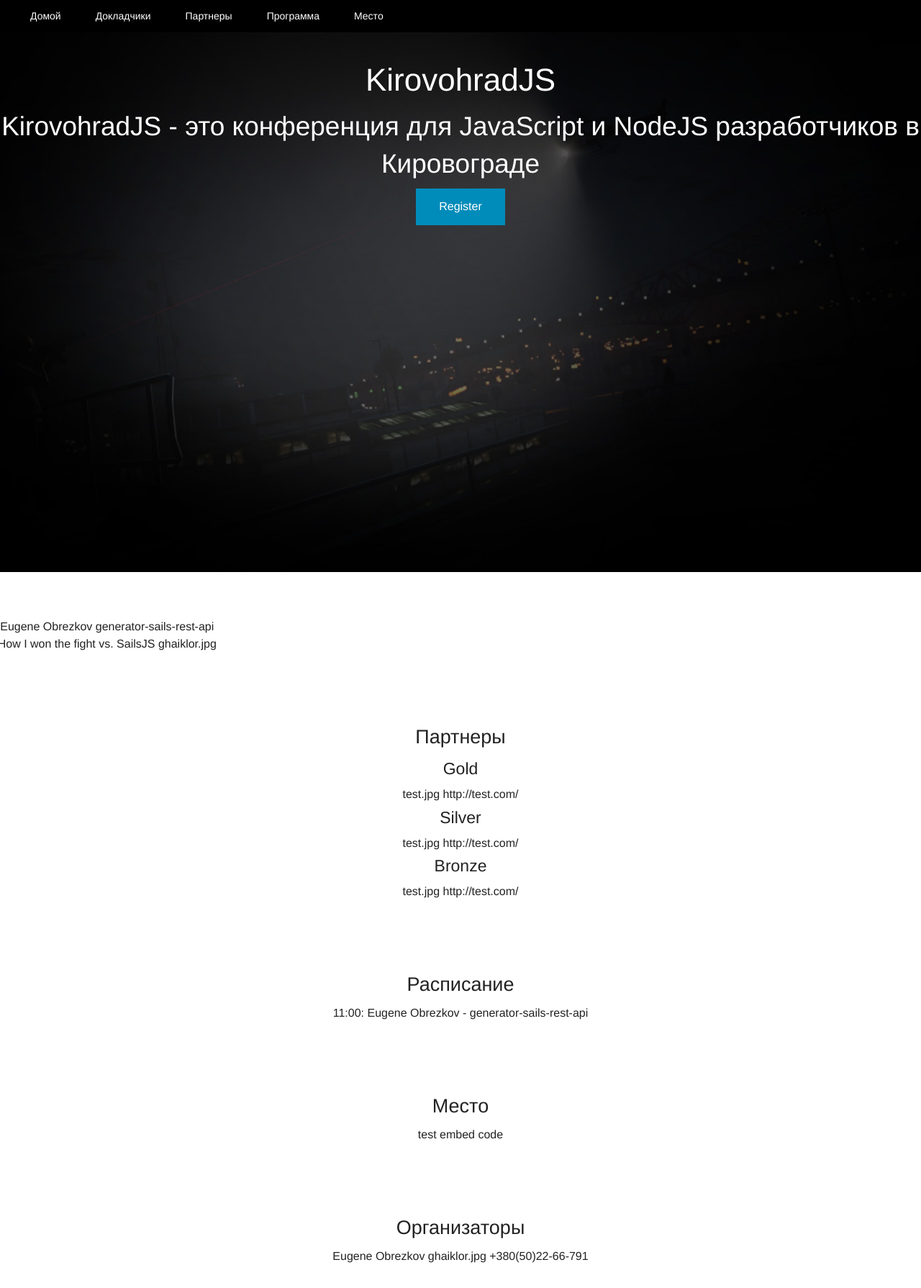
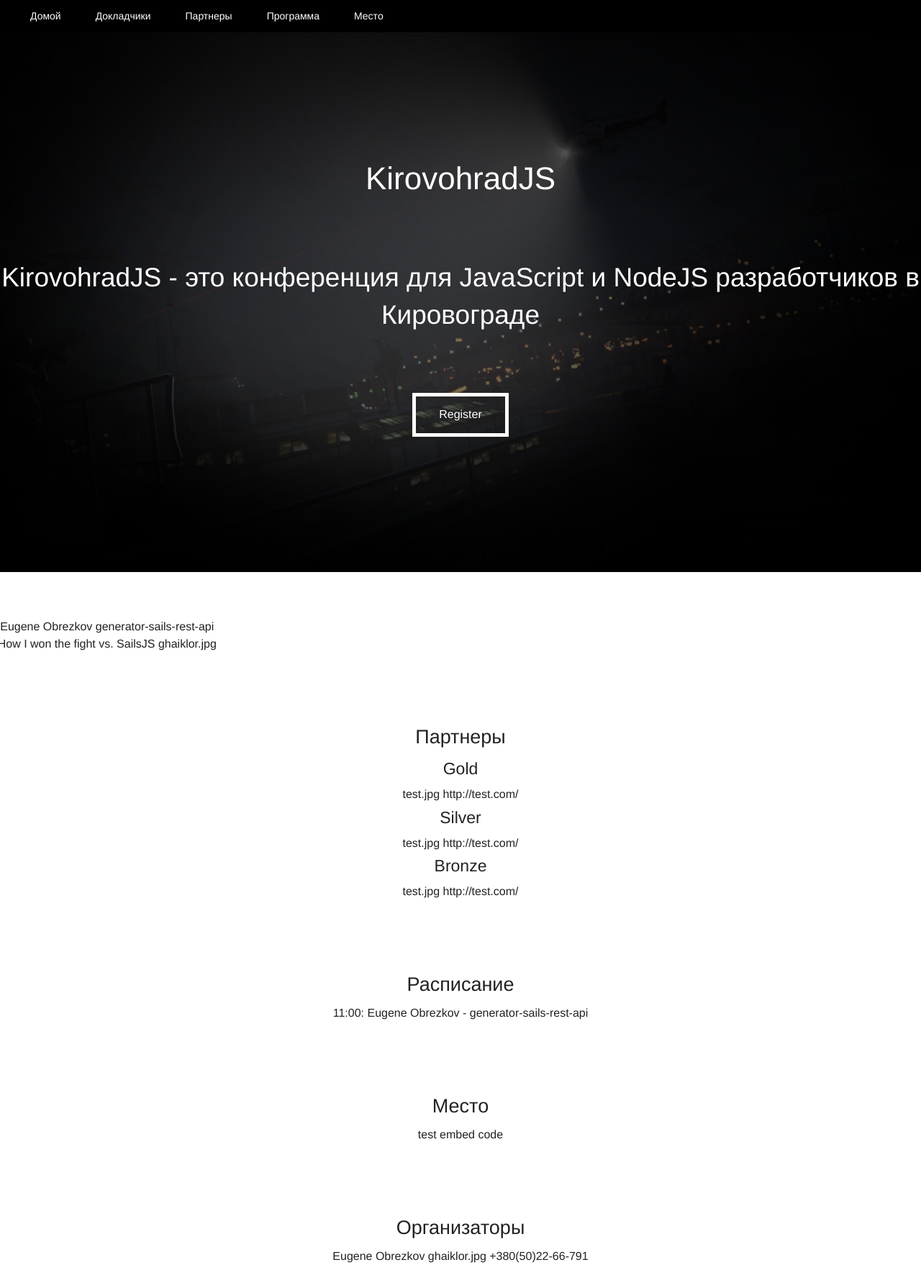
Before and after one commit to ghaiklor/kirovohradjs.com, a Jekyll site: the page built from index.html, in a window 1280 px wide. Shown: the whole page at 72% size. Built offline with Jekyll 4.4.1, drawn with Linux system fonts in a browser that asks for light colours.

Commit message:
Add styles to header

```diff
--- a/_includes/header.html
+++ b/_includes/header.html
@@ -1,16 +1,9 @@
-<header class="row header full-width">
-  <div class="large-12 medium-12 small-12 large-centered medium-centered small-centered">
-    <div class="row">
-      <div class="large-12 medium-12 small-12 large-centered medium-centered small-centered text-center">
-        <h1 class="title">KirovohradJS</h1>
+<header class="row header full-width valign-middle">
+  <div class="large-12 medium-12 small-12 large-centered medium-centered small-centered valign-item">
+    <h1 class="title">KirovohradJS</h1>
 
-        <h2 class="description">{{ site.description }}</h2>
-      </div>
-    </div>
-    <div class="row">
-      <div class="large-12 medium-12 small-12 large-centered medium-centered small-centered text-center">
-        <a href="#" class="button">Register</a>
-      </div>
-    </div>
+    <h2 class="description">{{ site.description }}</h2>
+
+    <a href="#" class="register button">Register</a>
   </div>
 </header>
--- a/assets/css/styles.css
+++ b/assets/css/styles.css
@@ -4,6 +4,18 @@
   margin-left: auto;
   margin-right: auto;
   max-width: initial;
+}
+
+.valign-middle.row {
+  display: table;
+  width: inherit;
+  height: 100%;
+}
+
+.valign-middle .valign-item {
+  display: table-cell;
+  text-align: center;
+  vertical-align: middle;
 }
 
 /* HEADER */
@@ -13,16 +25,24 @@ header.header {
   -moz-background-size: cover;
   -o-background-size: cover;
   background-size: cover;
-  padding-top: 2em;
-  padding-bottom: 2em;
-  margin-bottom: 2em;
   min-height: 750px;
   max-height: 750px;
   height: 750px;
 }
 
-header.header h1, header.header, h2 {
+header.header .title {
   color: #FFFFFF;
+}
+
+header.header .description {
+  color: #FFFFFF;
+  padding-top: 2em;
+  padding-bottom: 2em;
+}
+
+header.header .register.button {
+  background-color: transparent;
+  border: 5px solid #FFFFFF;
 }
 
 /* NAVIGATION */
```
